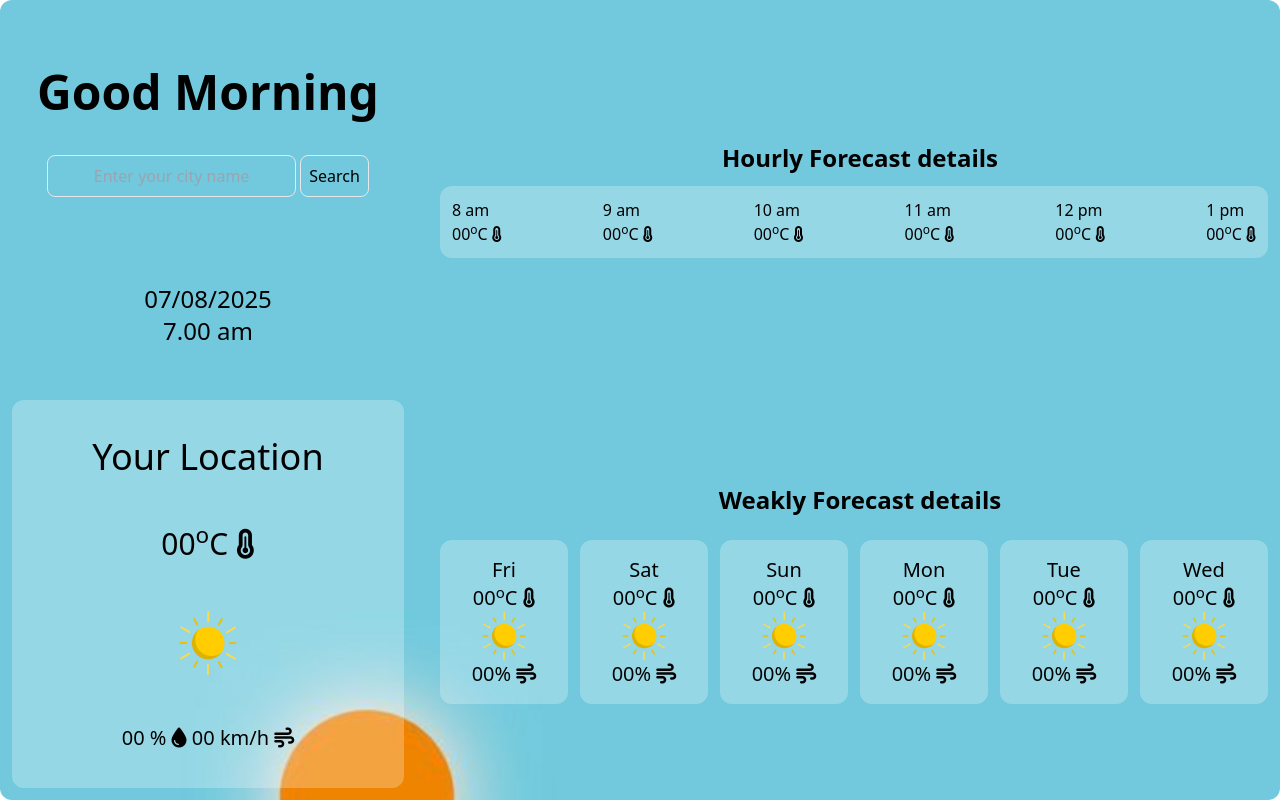
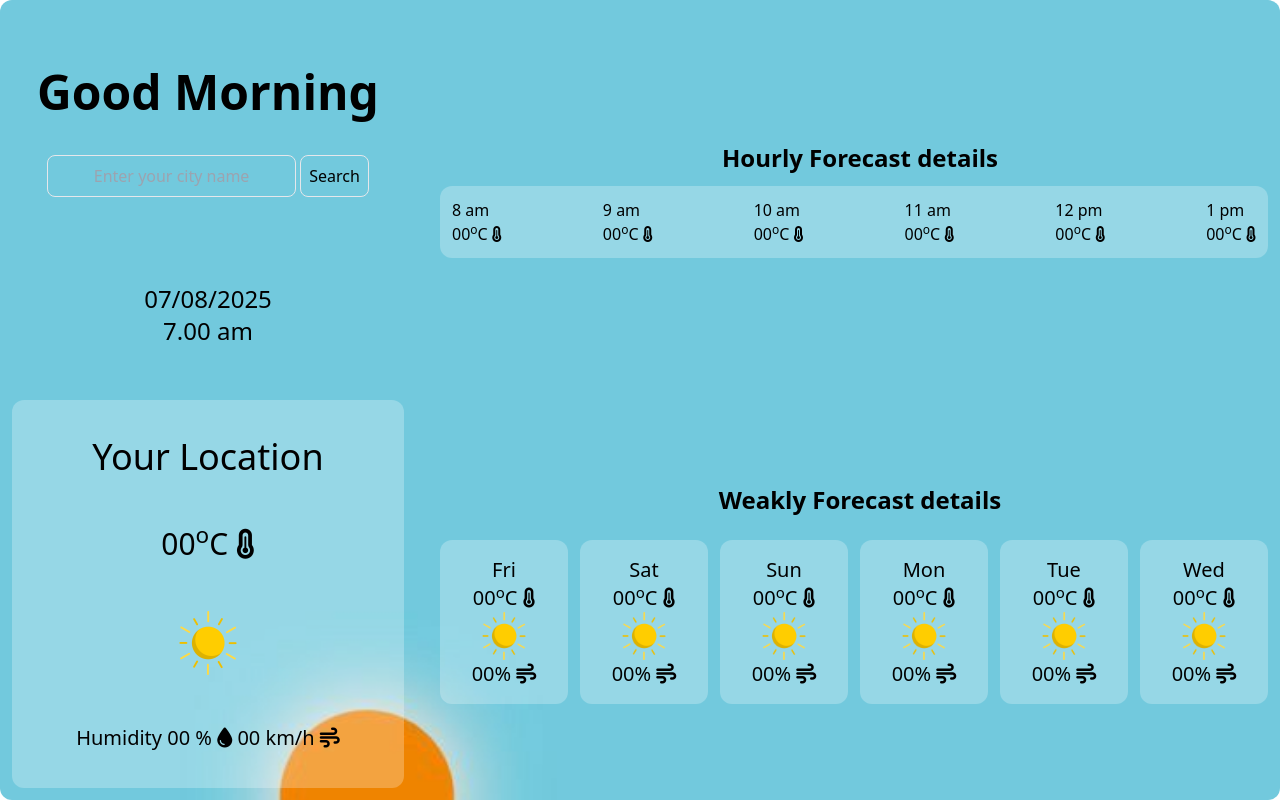
Before and after one commit to gourab-giri7/weather, a website: page index.html in a window 1280 px wide. Drawn offline with Linux system fonts and the light colour scheme.

Commit message:
index.html

```diff
--- a/index.html
+++ b/index.html
@@ -31,7 +31,7 @@
             <p id="city_name" class="text-4xl text-black">Your Location</p>
             <p class="text-3xl text-black "><span id="temperature">00</span><sup>o</sup>C <i class="fa-solid fa-temperature-three-quarters"></i></p>
             <img id="weather0" src="Assects/sunny.png" class="h-16 w-16"></img>
-            <p class="text-xl"><span id="humidity">00</span> % <i class="fa-solid fa-droplet"></i>
+            <p class="text-xl">Humidity <span id="humidity">00</span> % <i class="fa-solid fa-droplet"></i>
               <span id="wind">00</span> km/h <i class="fa-solid fa-wind"></i></p>
         </div>
     </div>
@@ -121,4 +121,5 @@
 </div>
     <script src="weather.js"></script>
 </body>
+
 </html>
```
